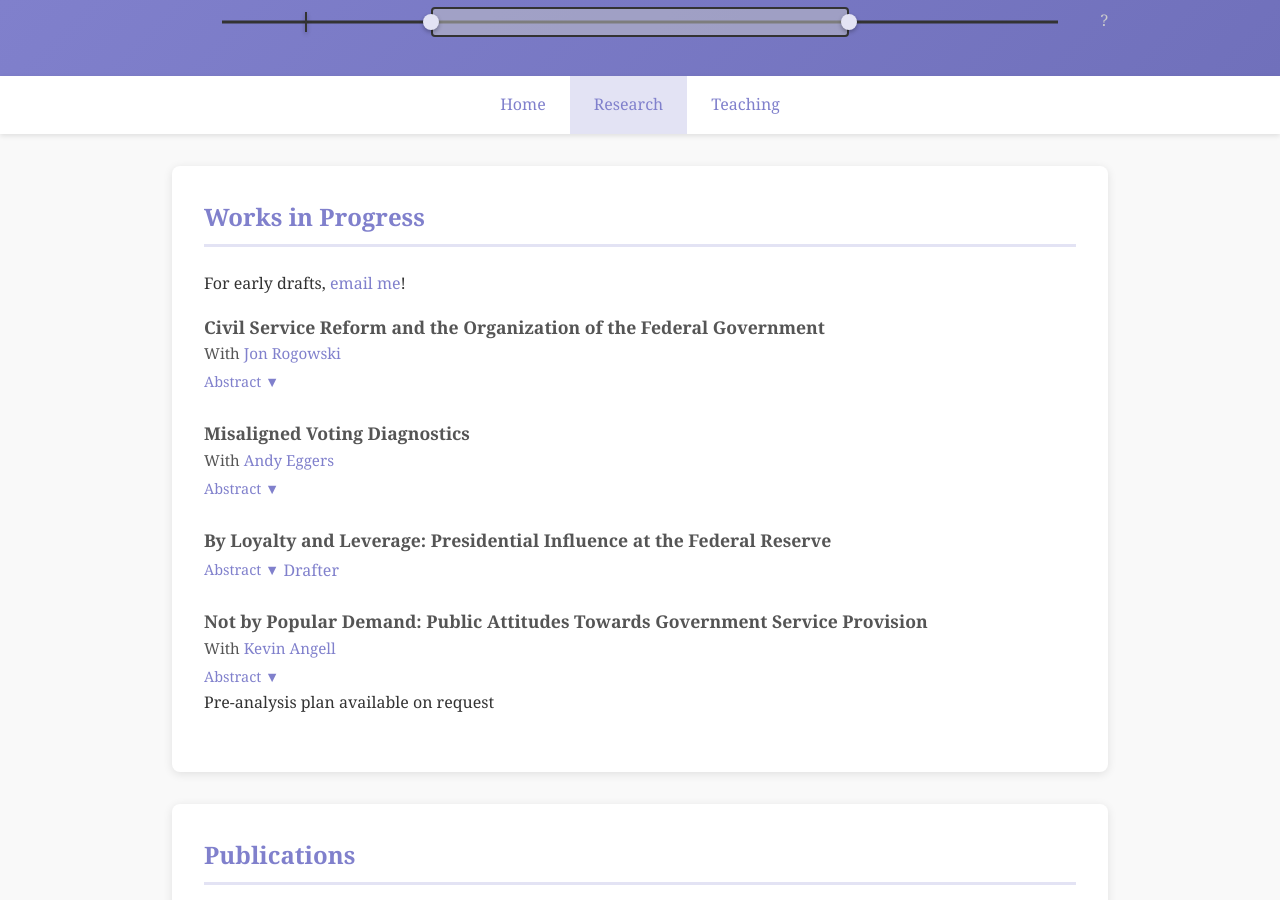
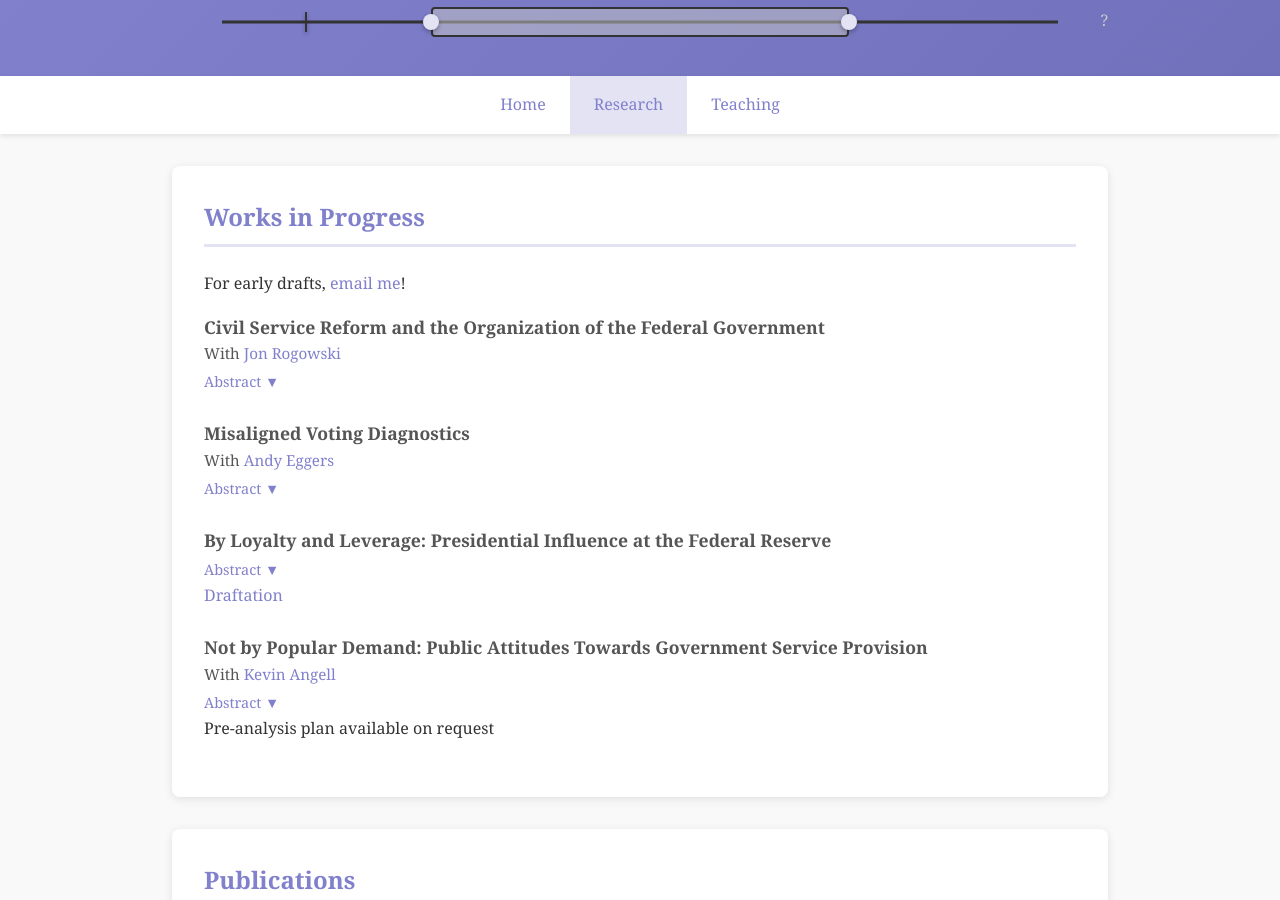
Before and after one commit to L-Cain/L-Cain.github.io, a Jekyll site: the page built from research.md, in a window 1280 px wide and 900 px high. Built offline with Jekyll 4.4.1, drawn with Linux system fonts in a browser that asks for light colours.

Commit message:
Update research.md

```diff
--- a/research.md
+++ b/research.md
@@ -44,7 +44,7 @@ of presidential influence over monetary policy and further our understanding of
 nature of the Federal Reserve’s independence and the limits of the presidency’s influence over
 the administrative state. </p>
     </div>
-      <a href="papers/By_Loyalty_and_Leverage 5.13.2026.pdf" download>Drafter</a> <br>
+     <br> <a href="papers/By_Loyalty_and_Leverage 5.13.2026.pdf" download>Draftation</a> <br>
   </div>
 
    <div style="margin-bottom: 1.5rem;">
```
